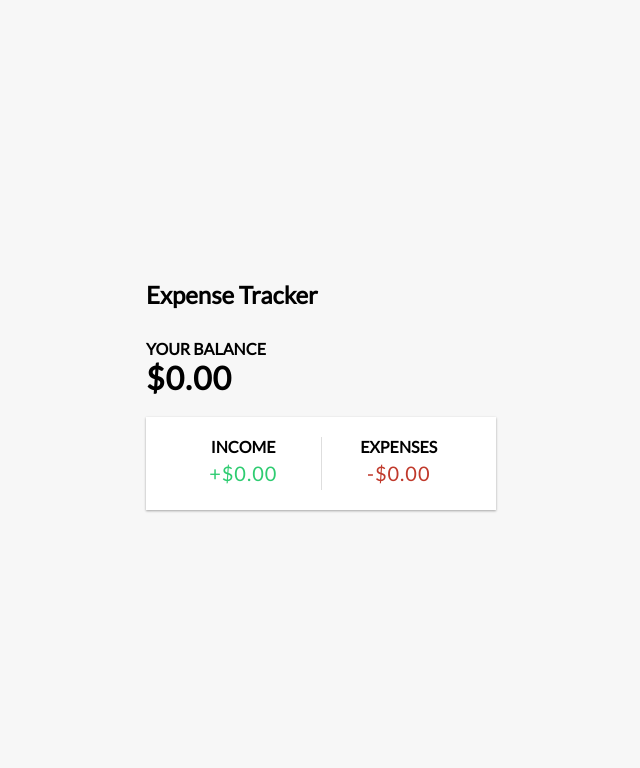
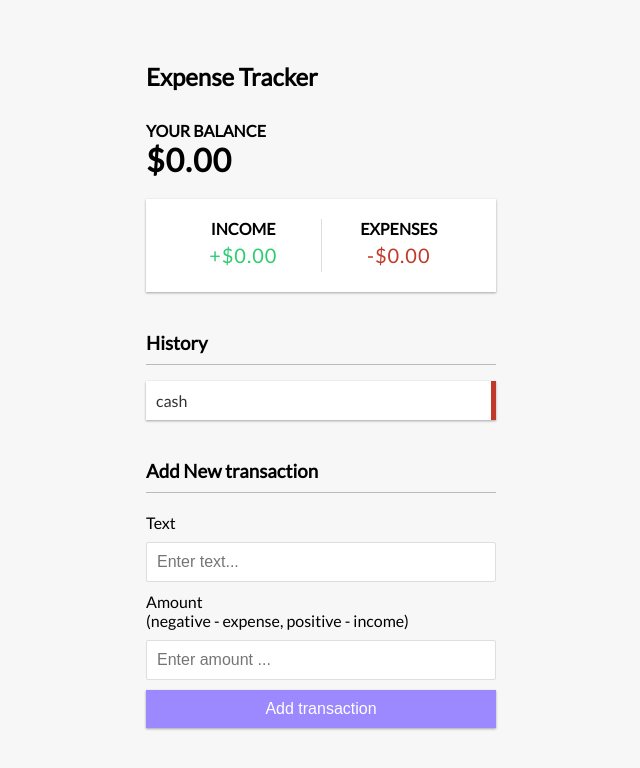
Before and after one commit to owinogabriel/React-Hooks-API, a React (Create React App) app in the folder expense-tracker-react/: page / in a window 1280 px wide. Shown: the top 768 px of the page, without its empty margins (319-959 px from the left). Built offline with nearby package versions, Linux system fonts and the light colour scheme.

Commit message:
Import AddTransaction

```diff
--- a/expense-tracker-react/src/App.js
+++ b/expense-tracker-react/src/App.js
@@ -1,7 +1,9 @@
 import './App.css';
+import AddTransaction from './components/AddTransaction';
 import Balance from './components/Balance';
 import  Header from './components/Header';
 import IncomeExpenses from './components/IncomeExpenses';
+import TransactionList from './components/TransactionList';
 
 function App() {
   return (
@@ -10,6 +12,8 @@ function App() {
    <div className='container'>
   <Balance />
   <IncomeExpenses />
+  <TransactionList />
+  <AddTransaction />
    </div>
     </div>
   );
```
